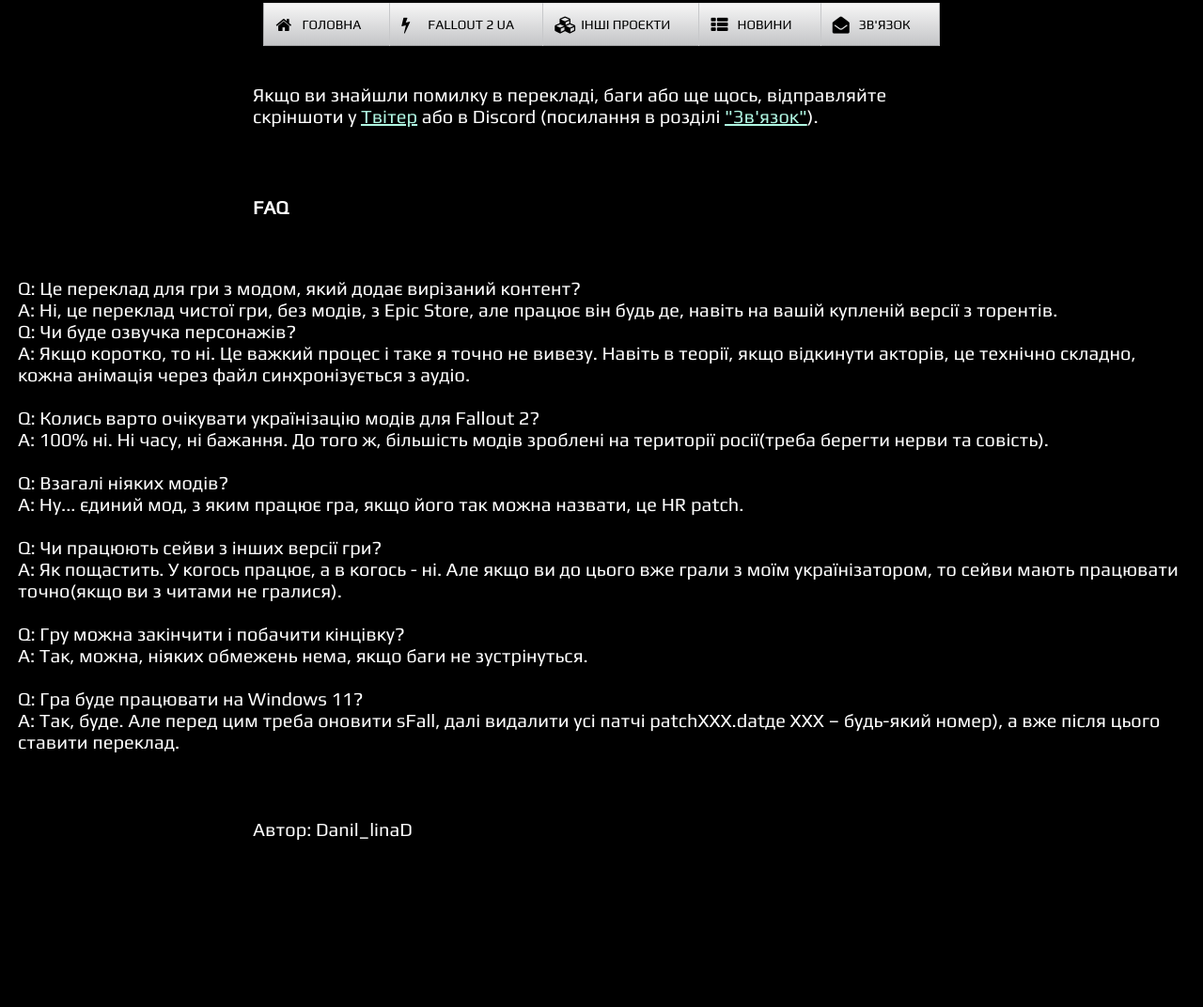
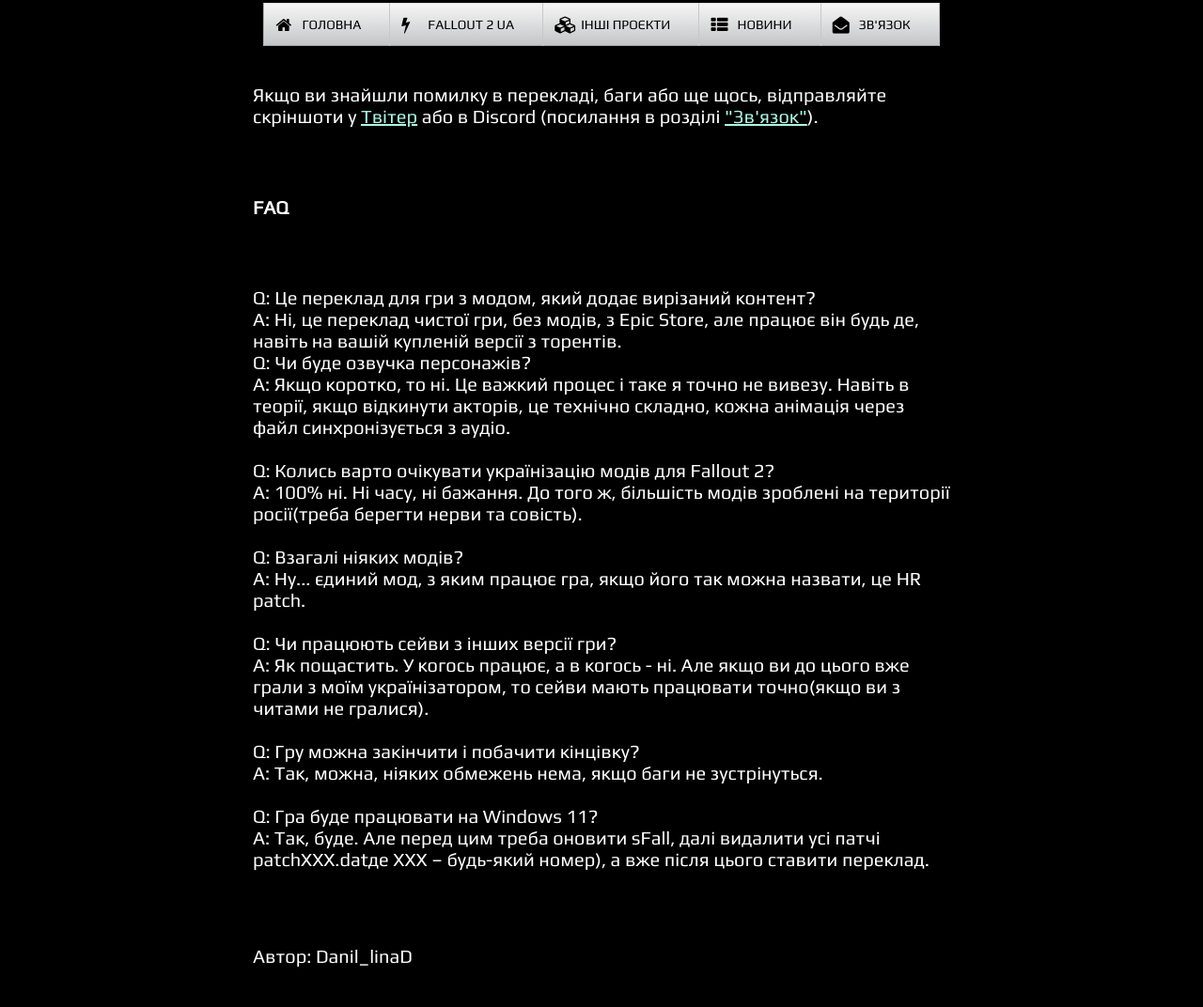
Before and after one commit to Danila-alinaD/Fallout2ua, a plain HTML site: page faq.html in a window 1280 px wide. Shown: the part 250-1322 px from the top of the page at 94% size. Before the commit the page ends 1193 px from the top, so only its background shows below. Drawn offline with Linux system fonts and the light colour scheme.

Commit message:
Update faq.html

```diff
--- a/faq.html
+++ b/faq.html
@@ -92,7 +92,7 @@
         <div class="content">
             <h1>FAQ</h1>
         </div>
-        <div class="block">
+        <div class="content">
 
 
             <p>Q: Це переклад для гри з модом, який додає вирізаний контент?<br>
```
